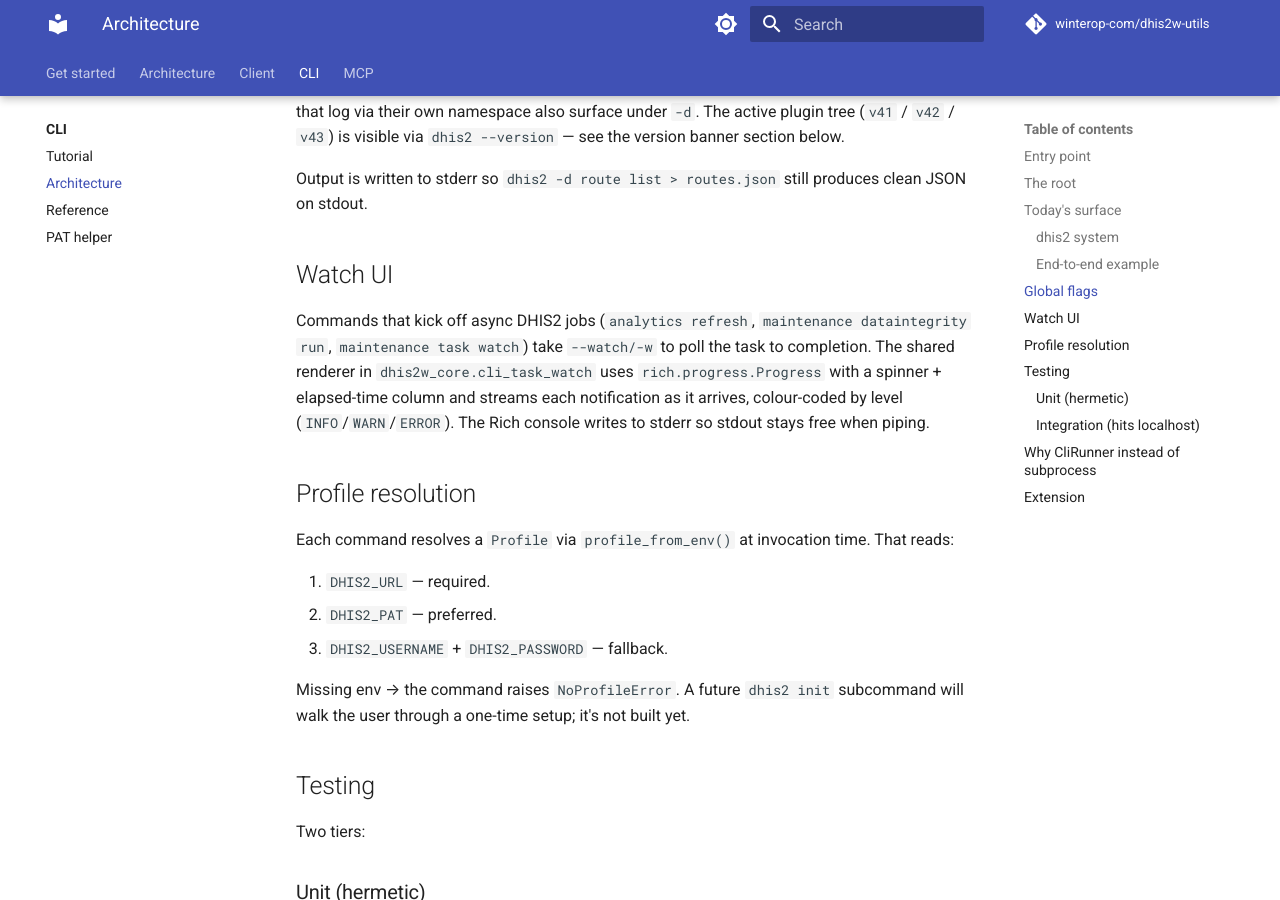
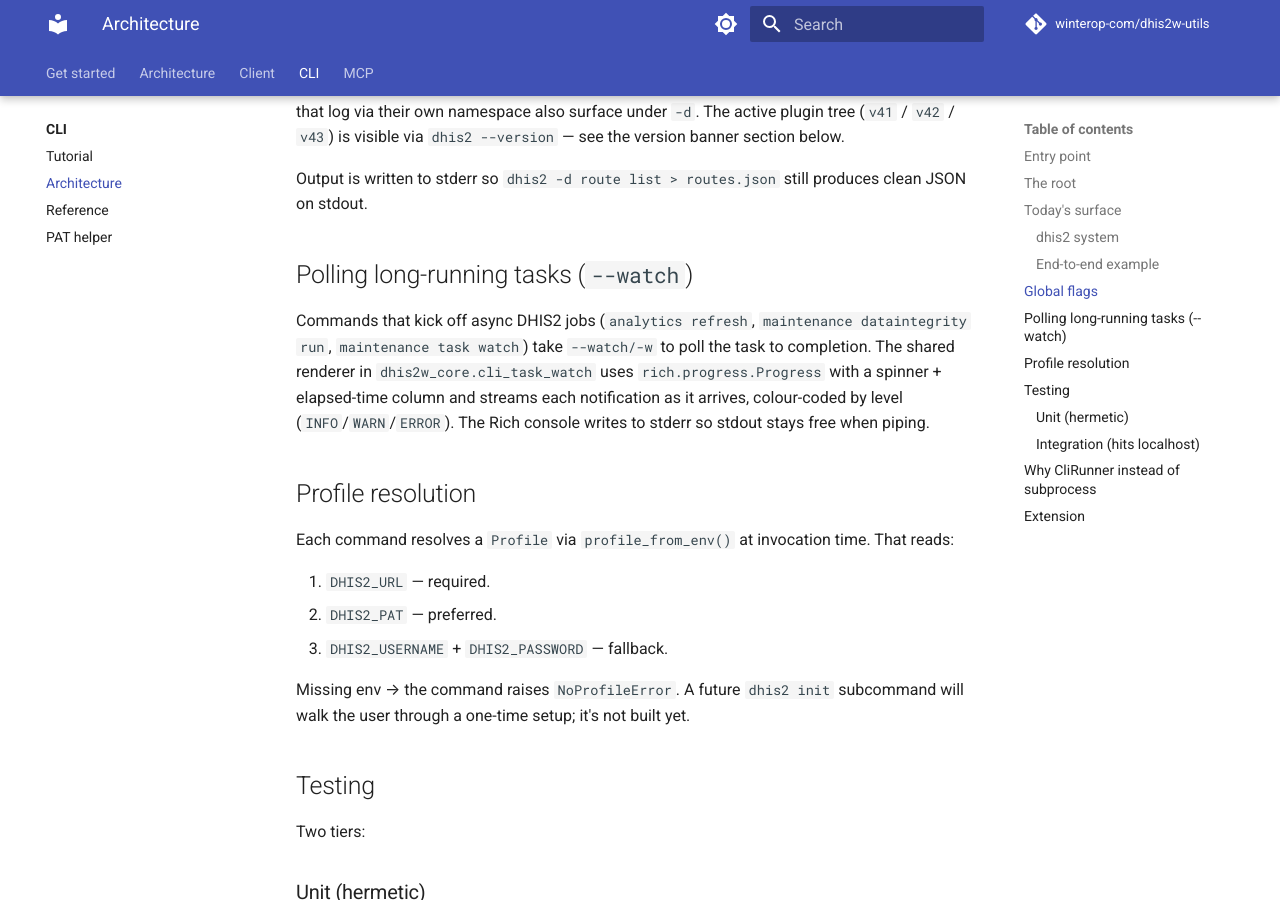
Before and after one commit to winterop-com/dhis2-utils, an MkDocs documentation site: the page built from docs/architecture/cli.md, in a window 1280 px wide and 900 px high, scrolled down 2168 px. Built offline with MkDocs 1.6.1 and Material for MkDocs 9.7.7, drawn with Linux system fonts in a browser that asks for light colours; comment, search, counter and statistics services are not loaded.

Commit message:
docs(cli): rename "Watch UI" heading to "Polling long-running tasks"
"Watch UI" sounds like a UI for watching something — the section is
actually about `--watch` polling DHIS2 async jobs (analytics refresh,
data-integrity runs, maintenance tasks) to completion with a rich
progress spinner. The new heading says what the section is for.

```diff
--- a/docs/architecture/cli.md
+++ b/docs/architecture/cli.md
@@ -89,7 +89,7 @@ The debug flag wires the stdlib `logging` module at DEBUG level for `dhis2w_clie
 
 Output is written to stderr so `dhis2 -d route list > routes.json` still produces clean JSON on stdout.
 
-## Watch UI
+## Polling long-running tasks (`--watch`)
 
 Commands that kick off async DHIS2 jobs (`analytics refresh`, `maintenance dataintegrity run`, `maintenance task watch`) take `--watch/-w` to poll the task to completion. The shared renderer in `dhis2w_core.cli_task_watch` uses `rich.progress.Progress` with a spinner + elapsed-time column and streams each notification as it arrives, colour-coded by level (`INFO`/`WARN`/`ERROR`). The Rich console writes to stderr so stdout stays free when piping.
 
```
